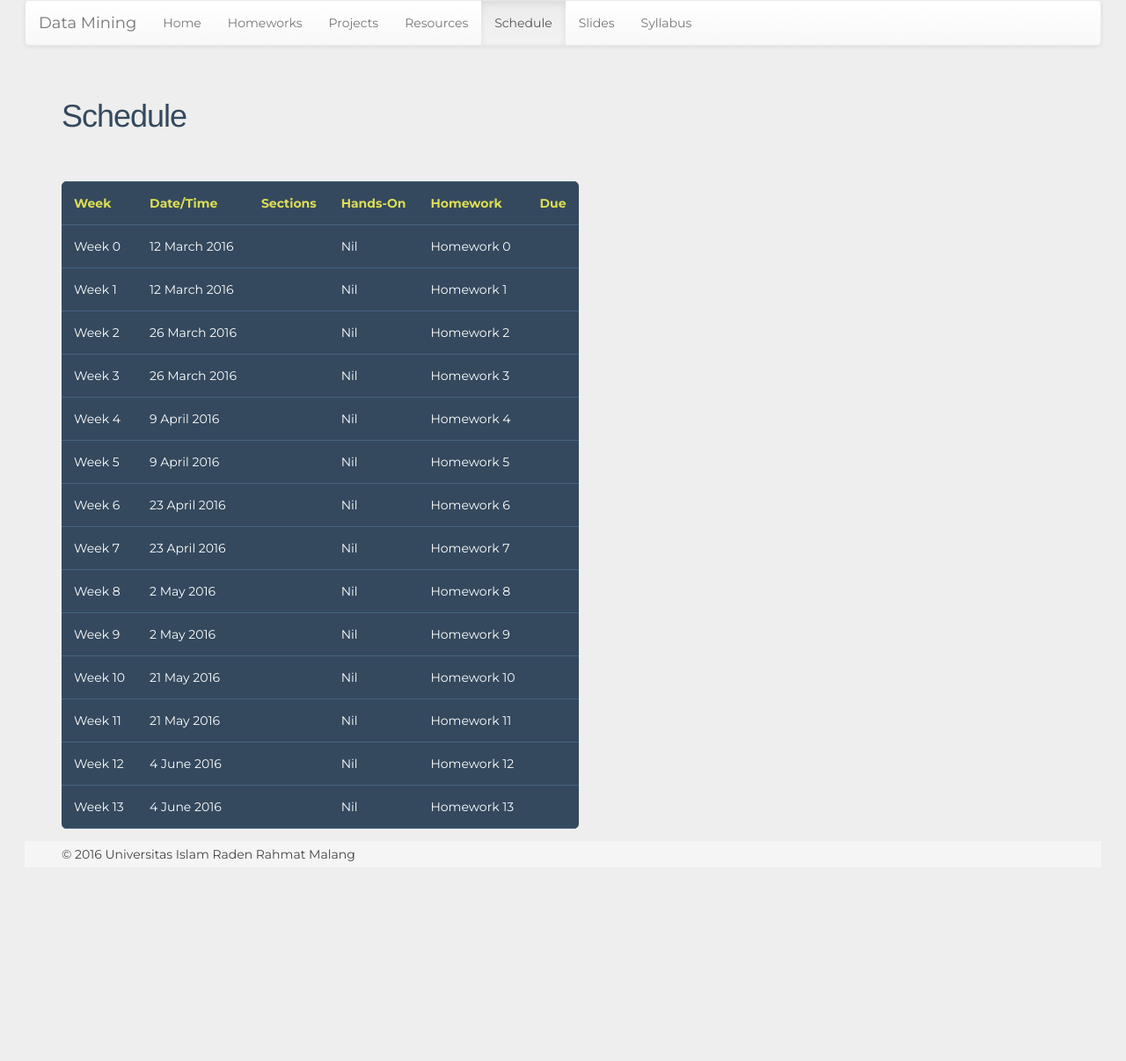
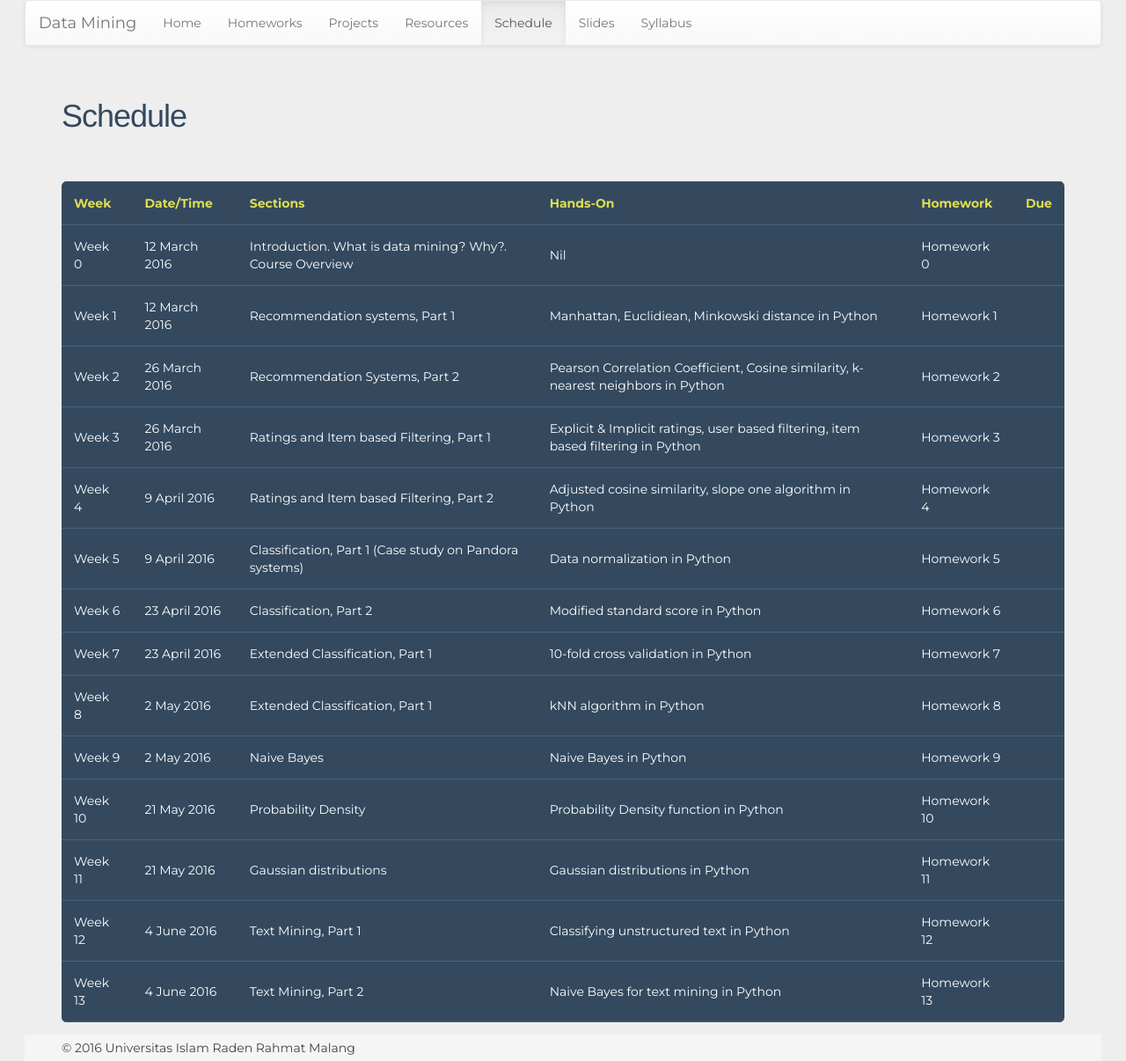
Before and after one commit to ftik-unira/dm2016, a Jekyll site: the page built from schedule.html, in a window 1280 px wide. Shown: the whole page at 88% size. Built offline with Jekyll 4.4.1, drawn with Linux system fonts in a browser that asks for light colours; nearby versions of some CDN libraries; before the commit the page ends 986 px from its top, so only the background shows below that.

Commit message:
Added schedule sections and handson

```diff
--- a/schedule.html
+++ b/schedule.html
@@ -15,7 +15,7 @@ group: navigation
   <tr>
     <td data-th="Week">Week 0</td>
     <td data-th="Date/Time">12 March 2016</td>
-    <td data-th="Sections"></td>
+    <td data-th="Sections">Introduction. What is data mining? Why?. Course Overview</td>
     <td data-th="Hands-On">Nil</td>
     <td data-th="Homework">Homework 0</td>
     <td data-th="Due"></td>
@@ -23,104 +23,104 @@ group: navigation
   <tr>
     <td data-th="Week">Week 1</td>
     <td data-th="Date/Time">12 March 2016</td>
-    <td data-th="Sections"></td>
-    <td data-th="Hands-On">Nil</td>
+    <td data-th="Sections">Recommendation systems, Part 1</td>
+    <td data-th="Hands-On">Manhattan, Euclidiean, Minkowski distance in Python</td>
     <td data-th="Homework">Homework 1</td>
     <td data-th="Due"></td>
   </tr>
   <tr>
     <td data-th="Week">Week 2</td>
     <td data-th="Date/Time">26 March 2016</td>
-    <td data-th="Sections"></td>
-    <td data-th="Hands-On">Nil</td>
+    <td data-th="Sections">Recommendation Systems, Part 2</td>
+    <td data-th="Hands-On">Pearson Correlation Coefficient, Cosine similarity, k-nearest neighbors in Python</td>
     <td data-th="Homework">Homework 2</td>
     <td data-th="Due"></td>
   </tr>
   <tr>
     <td data-th="Week">Week 3</td>
     <td data-th="Date/Time">26 March 2016</td>
-    <td data-th="Sections"></td>
-    <td data-th="Hands-On">Nil</td>
+    <td data-th="Sections">Ratings and Item based Filtering, Part 1</td>
+    <td data-th="Hands-On">Explicit & Implicit ratings, user based filtering, item based filtering in Python</td>
     <td data-th="Homework">Homework 3</td>
     <td data-th="Due"></td>
   </tr>
   <tr>
     <td data-th="Week">Week 4</td>
     <td data-th="Date/Time">9 April 2016</td>
-    <td data-th="Sections"></td>
-    <td data-th="Hands-On">Nil</td>
+    <td data-th="Sections">Ratings and Item based Filtering, Part 2</td>
+    <td data-th="Hands-On">Adjusted cosine similarity, slope one algorithm in Python</td>
     <td data-th="Homework">Homework 4</td>
     <td data-th="Due"></td>
   </tr>
   <tr>
     <td data-th="Week">Week 5</td>
     <td data-th="Date/Time">9 April 2016</td>
-    <td data-th="Sections"></td>
-    <td data-th="Hands-On">Nil</td>
+    <td data-th="Sections">Classification, Part 1 (Case study on Pandora systems)</td>
+    <td data-th="Hands-On">Data normalization in Python</td>
     <td data-th="Homework">Homework 5</td>
     <td data-th="Due"></td>
   </tr>
   <tr>
     <td data-th="Week">Week 6</td>
     <td data-th="Date/Time">23 April 2016</td>
-    <td data-th="Sections"></td>
-    <td data-th="Hands-On">Nil</td>
+    <td data-th="Sections">Classification, Part 2</td>
+    <td data-th="Hands-On">Modified standard score in Python</td>
     <td data-th="Homework">Homework 6</td>
     <td data-th="Due"></td>
   </tr>
   <tr>
     <td data-th="Week">Week 7</td>
     <td data-th="Date/Time">23 April 2016</td>
-    <td data-th="Sections"></td>
-    <td data-th="Hands-On">Nil</td>
+    <td data-th="Sections">Extended Classification, Part 1</td>
+    <td data-th="Hands-On">10-fold cross validation in Python</td>
     <td data-th="Homework">Homework 7</td>
     <td data-th="Due"></td>
   </tr>
   <tr>
     <td data-th="Week">Week 8</td>
     <td data-th="Date/Time">2 May 2016</td>
-    <td data-th="Sections"></td>
-    <td data-th="Hands-On">Nil</td>
+    <td data-th="Sections">Extended Classification, Part 1</td>
+    <td data-th="Hands-On">kNN algorithm in Python</td>
     <td data-th="Homework">Homework 8</td>
     <td data-th="Due"></td>
   </tr>
   <tr>
     <td data-th="Week">Week 9</td>
     <td data-th="Date/Time">2 May 2016</td>
-    <td data-th="Sections"></td>
-    <td data-th="Hands-On">Nil</td>
+    <td data-th="Sections">Naive Bayes</td>
+    <td data-th="Hands-On">Naive Bayes in Python</td>
     <td data-th="Homework">Homework 9</td>
     <td data-th="Due"></td>
   </tr>
   <tr>
     <td data-th="Week">Week 10</td>
     <td data-th="Date/Time">21 May 2016</td>
-    <td data-th="Sections"></td>
-    <td data-th="Hands-On">Nil</td>
+    <td data-th="Sections">Probability Density</td>
+    <td data-th="Hands-On">Probability Density function in Python</td>
     <td data-th="Homework">Homework 10</td>
     <td data-th="Due"></td>
   </tr>
   <tr>
     <td data-th="Week">Week 11</td>
     <td data-th="Date/Time">21 May 2016</td>
-    <td data-th="Sections"></td>
-    <td data-th="Hands-On">Nil</td>
+    <td data-th="Sections">Gaussian distributions</td>
+    <td data-th="Hands-On">Gaussian distributions in Python</td>
     <td data-th="Homework">Homework 11</td>
     <td data-th="Due"></td>
   </tr>
   <tr>
     <td data-th="Week">Week 12</td>
     <td data-th="Date/Time">4 June 2016</td>
-    <td data-th="Sections"></td>
-    <td data-th="Hands-On">Nil</td>
+    <td data-th="Sections">Text Mining, Part 1</td>
+    <td data-th="Hands-On">Classifying unstructured text in Python</td>
     <td data-th="Homework">Homework 12</td>
     <td data-th="Due"></td>
   </tr>
   <tr>
     <td data-th="Week">Week 13</td>
     <td data-th="Date/Time">4 June 2016</td>
-    <td data-th="Sections"></td>
-    <td data-th="Hands-On">Nil</td>
+    <td data-th="Sections">Text Mining, Part 2</td>
+    <td data-th="Hands-On">Naive Bayes for text mining in Python</td>
     <td data-th="Homework">Homework 13</td>
     <td data-th="Due"></td>
   </tr>
```
